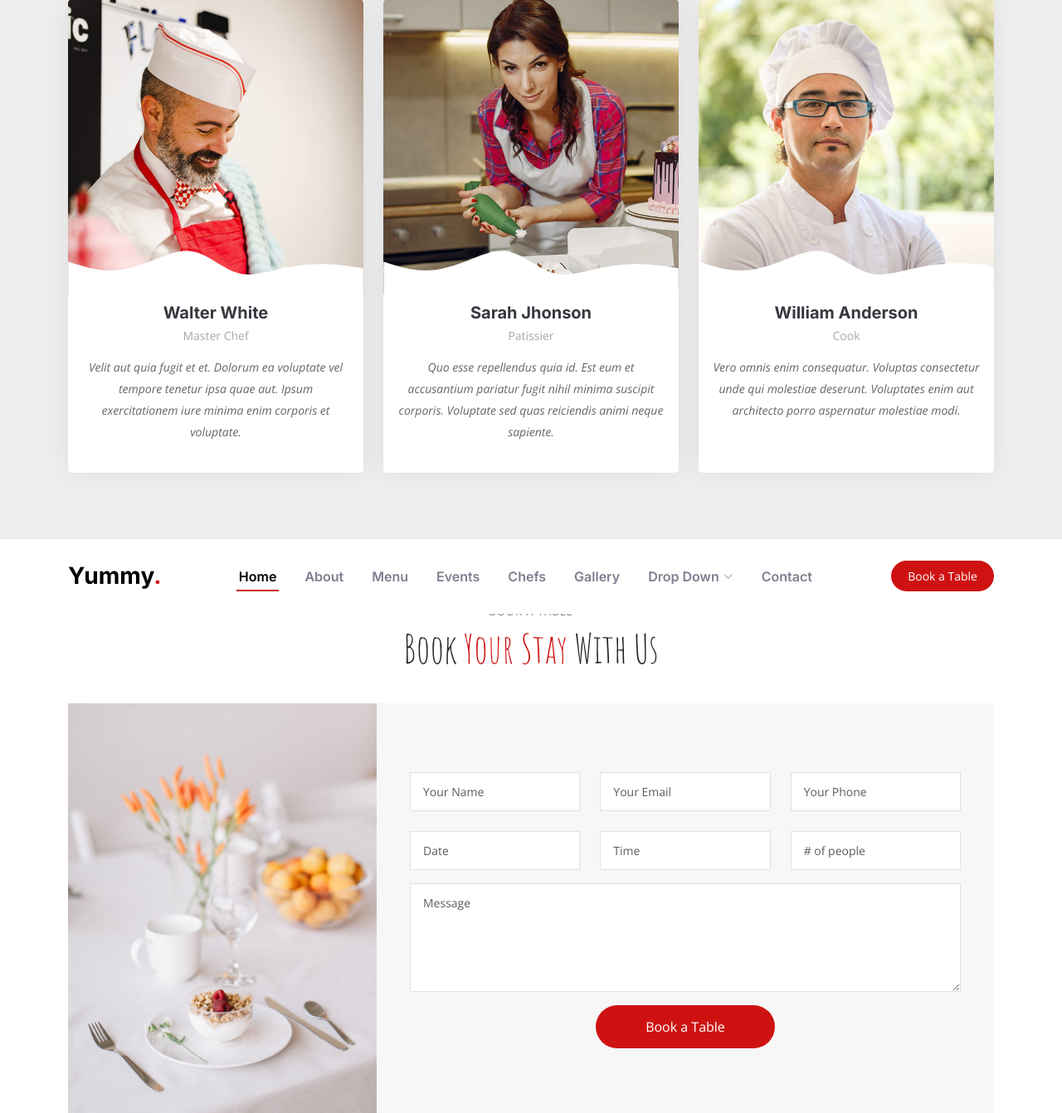
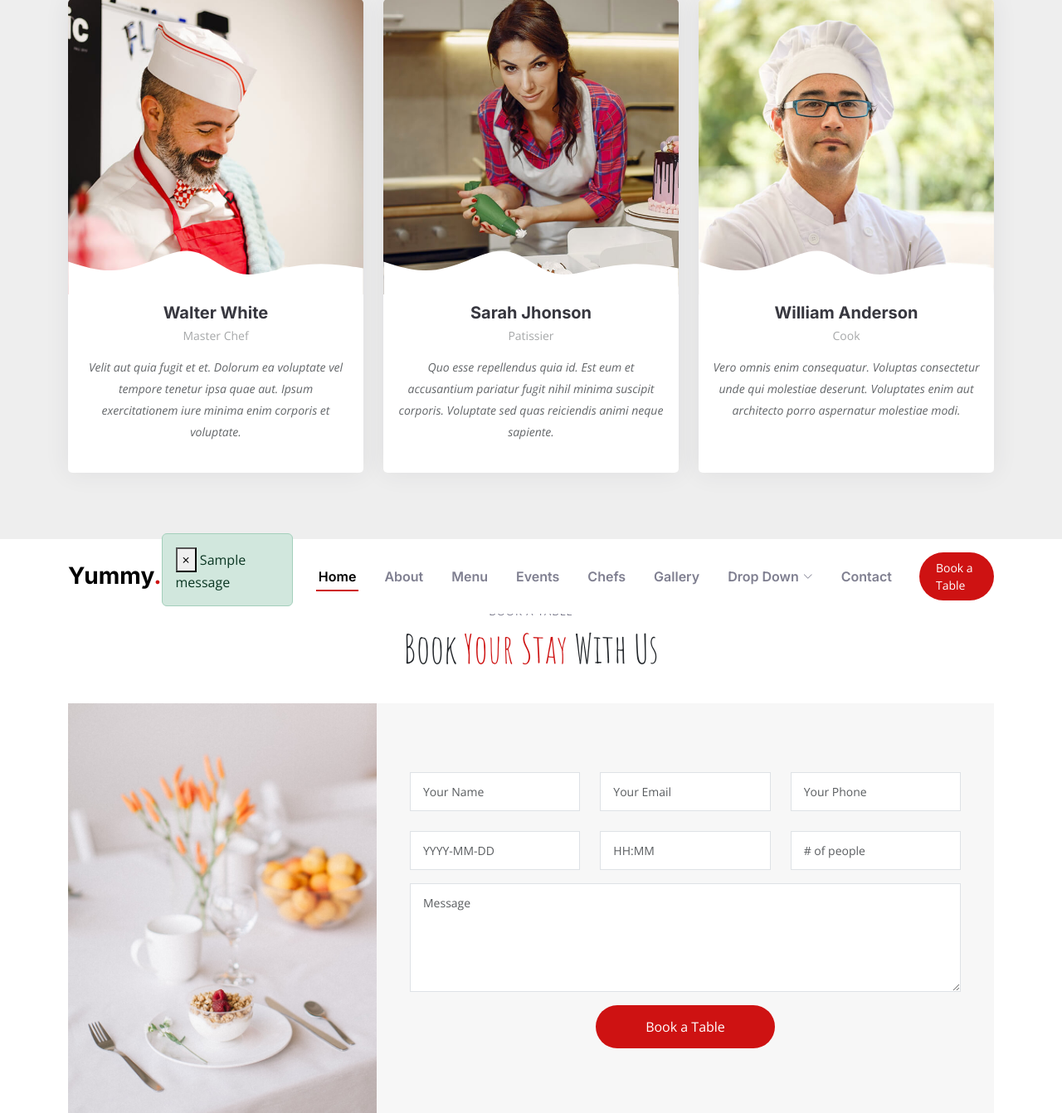
Before and after one commit to leprikon8888/uroki_povtor, a Django app: page / in a window 1280 px wide, after a click on "Book a Table". Shown: the part 5158-6500 px from the top of the page at 83% size. Run offline with Django 4.2, Linux system fonts and the light colour scheme; data comes from the database, SQL or seed files in the repository; both versions use the stored data as it was after the commit; one stand-in notice (Sample message) is shown; some libraries are stand-ins or nearby versions.

Commit message:
урок 6 пройден, но есть ошибка при броне -віскакивает 2 сообщения

```diff
--- a/cafe/admin.py
+++ b/cafe/admin.py
@@ -1,11 +1,11 @@
 from django.contrib import admin
 from django.utils.safestring import mark_safe
 
-from cafe.models import DishCategory, Dish, Gallery
+from cafe.models import DishCategory, Dish, Gallery,Reservation
 
 admin.site.register(Gallery)
 
-
+admin.site.register(Reservation)
 @admin.register(DishCategory)
 class DishCategoryAdmin(admin.ModelAdmin):
     prepopulated_fields = {'slug': ('name',)}
--- /dev/null
+++ b/cafe/forms.py
@@ -0,0 +1,41 @@
+from django import forms
+from .models import Reservation
+
+
+class ReservationForm(forms.ModelForm):
+    name = forms.CharField(label='name', widget=forms.TextInput(attrs={'class': 'form-control',
+                                                                       'id': 'name',
+                                                                       'placeholder': 'Your Name',
+                                                                       'data-rule': 'minlen:4',
+                                                                       'data-msg': 'Please enter at least 4 chars'}))
+    email = forms.EmailField(label='email', widget=forms.EmailInput(attrs={'placeholder': 'Your Email',
+                                                                           'class': 'form-control',
+                                                                           'id': 'email',
+                                                                           'data-rule': 'email',
+                                                                           'data-msg': 'Please enter a valid email'}))
+    phone = forms.CharField(label='phone', widget=forms.TextInput(attrs={'placeholder': 'Your Phone',
+                                                                         'class': 'form-control',
+                                                                         'id': 'phone',
+                                                                         'data-rule': 'minlen:4',
+                                                                         'data-msg': 'Please enter a valid phone: 0xxxxxxxxx'}))
+    date = forms.DateField(label='date', widget=forms.DateInput(attrs={'placeholder': 'YYYY-MM-DD',
+                                                                       'class': 'form-control',
+                                                                       'id': 'date',
+                                                                       'data-rule': 'minlen:4',
+                                                                       'data-msg': 'Please enter at least 4 chars'}))
+    time = forms.TimeField(label='time', widget=forms.TimeInput(attrs={'placeholder': 'HH:MM',
+                                                                       'class': 'form-control',
+                                                                       'id': 'time',
+                                                                       'data-rule': 'minlen:2',
+                                                                       'data-msg': 'Please enter at least 2 chars'}))
+    people = forms.IntegerField(label='people', widget=forms.NumberInput(attrs={'placeholder': '# of people',
+                                                                                'class': 'form-control',
+                                                                                'id': 'people',
+                                                                                'data-rule': 'minlen:1'}))
+    message = forms.CharField(label='message', widget=forms.Textarea(attrs={'placeholder': 'Message',
+                                                                            'class': 'form-control',
+                                                                            'rows': '5'}))
+
+    class Meta:
+        model = Reservation
+        fields = ('name', 'email', 'phone', 'date', 'time', 'people', 'message')
--- a/cafe/models.py
+++ b/cafe/models.py
@@ -43,12 +43,12 @@ class Reservation(models.Model):
     name = models.CharField(max_length=60)
     email = models.EmailField()
     phone_regex = RegexValidator(
-        regex=r'^[\+]?[(]?[0-9]{3}[)]?[-\s\.]?[0-9]{3}[-\s\.]?[0-9]{4,6}$',
-        message='Phone number must be entered in the format: +38(0xx)xxxxxxx',
+        regex=r'^0[0-9]{9}$',
+        message='Phone number must be entered in the format: 0xxxxxxxxx',
     )
     phone = models.CharField(validators=[phone_regex], max_length=20)
     date = models.DateField()
-    time = models.TextField()
+    time = models.TimeField()
     people = models.PositiveSmallIntegerField()
     message = models.TextField(max_length=200, blank=True)
 
--- /dev/null
+++ b/cafe/templates/booking_form.html
@@ -0,0 +1,38 @@
+<section id="book-a-table" class="book-a-table">
+    <div class="container" data-aos="fade-up">
+        <div class="section-header">
+            <h2>Book A Table</h2>
+            <p>Book <span>Your Stay</span> With Us</p>
+        </div>
+
+        <div class="row g-0">
+            <div class="col-lg-4 reservation-img" style="background-image: url(assets/img/reservation.jpg);" data-aos="zoom-out" data-aos-delay="200"></div>
+            <div class="col-lg-8 d-flex align-items-center reservation-form-bg">
+                <form action="{% url 'cafe:home' %}" method="post" role="form" class="php-email-form" data-aos="fade-up" data-aos-delay="100">
+                    {% csrf_token %}
+                    <div class="form-error">{{ booking_form.non_field_errors }}</div>
+                    <div class="row gy-4">
+                        {% for field in booking_form %}
+                            {% if field.name != 'message' %}
+                                <div class="col-lg-4 col-md-6">
+                                    {{ field }}
+                                    <div class="validate">{{ field.errors }}</div>
+                                </div>
+                            {% endif %}
+                        {% endfor %}
+                    </div>
+                    <div class="form-group mt-3">
+                        {{ booking_form.message }}
+                        <div class="validate">{{ booking_form.message.errors }}</div>
+                    </div>
+                    <div class="mb-3">
+                        <div class="loading">Loading</div>
+                        <div class="error-message"></div>
+                        <div class="sent-message">Your booking request was sent. We will call back or send an Email to confirm your reservation. Thank you!</div>
+                    </div>
+                    <div class="text-center"><button type="submit">Book a Table</button></div>
+                </form>
+            </div>
+        </div>
+    </div>
+</section>
--- a/cafe/templates/main.html
+++ b/cafe/templates/main.html
@@ -374,63 +374,8 @@
     </section><!-- End Chefs Section -->
 
     <!-- ======= Book A Table Section ======= -->
-    <section id="book-a-table" class="book-a-table">
-      <div class="container" data-aos="fade-up">
-
-        <div class="section-header">
-          <h2>Book A Table</h2>
-          <p>Book <span>Your Stay</span> With Us</p>
-        </div>
-
-        <div class="row g-0">
-
-          <div class="col-lg-4 reservation-img" style="background-image: url(assets/img/reservation.jpg);" data-aos="zoom-out" data-aos-delay="200"></div>
-
-          <div class="col-lg-8 d-flex align-items-center reservation-form-bg">
-            <form action="forms/book-a-table.php" method="post" role="form" class="php-email-form" data-aos="fade-up" data-aos-delay="100">
-              <div class="row gy-4">
-                <div class="col-lg-4 col-md-6">
-                  <input type="text" name="name" class="form-control" id="name" placeholder="Your Name" data-rule="minlen:4" data-msg="Please enter at least 4 chars">
-                  <div class="validate"></div>
-                </div>
-                <div class="col-lg-4 col-md-6">
-                  <input type="email" class="form-control" name="email" id="email" placeholder="Your Email" data-rule="email" data-msg="Please enter a valid email">
-                  <div class="validate"></div>
-                </div>
-                <div class="col-lg-4 col-md-6">
-                  <input type="text" class="form-control" name="phone" id="phone" placeholder="Your Phone" data-rule="minlen:4" data-msg="Please enter at least 4 chars">
-                  <div class="validate"></div>
-                </div>
-                <div class="col-lg-4 col-md-6">
-                  <input type="text" name="date" class="form-control" id="date" placeholder="Date" data-rule="minlen:4" data-msg="Please enter at least 4 chars">
-                  <div class="validate"></div>
-                </div>
-                <div class="col-lg-4 col-md-6">
-                  <input type="text" class="form-control" name="time" id="time" placeholder="Time" data-rule="minlen:4" data-msg="Please enter at least 4 chars">
-                  <div class="validate"></div>
-                </div>
-                <div class="col-lg-4 col-md-6">
-                  <input type="number" class="form-control" name="people" id="people" placeholder="# of people" data-rule="minlen:1" data-msg="Please enter at least 1 chars">
-                  <div class="validate"></div>
-                </div>
-              </div>
-              <div class="form-group mt-3">
-                <textarea class="form-control" name="message" rows="5" placeholder="Message"></textarea>
-                <div class="validate"></div>
-              </div>
-              <div class="mb-3">
-                <div class="loading">Loading</div>
-                <div class="error-message"></div>
-                <div class="sent-message">Your booking request was sent. We will call back or send an Email to confirm your reservation. Thank you!</div>
-              </div>
-              <div class="text-center"><button type="submit">Book a Table</button></div>
-            </form>
-          </div><!-- End Reservation Form -->
-
-        </div>
-
-      </div>
-    </section><!-- End Book A Table Section -->
+    {% include 'booking_form.html' %}
+    <!-- End Book A Table Section -->
 
     <!-- ======= Gallery Section ======= -->
     {% include 'gallery.html' %}
--- /dev/null
+++ b/cafe/urls.py
@@ -0,0 +1,9 @@
+from django.urls import path
+from cafe import views
+
+app_name = 'cafe'
+
+
+urlpatterns = [
+   path('', views.MainPage.as_view(), name='home'),
+]
--- a/cafe/views.py
+++ b/cafe/views.py
@@ -1,16 +1,11 @@
 import random
 
-from django.shortcuts import render
+from django.contrib import messages
+from django.shortcuts import render, redirect
+
+from .forms import ReservationForm
 from .models import DishCategory, Gallery
-import random
 from django.views.generic import TemplateView
-
-# def main_page(request):
-#     categories = DishCategory.objects.filter(is_visible=True)
-#     gallery = Gallery.objects.filter(is_visible=True)
-#     gallery = random.sample(list(gallery),5)
-#
-#     return render(request, 'main.html', context={'categories': categories, 'gallery': gallery})
 
 
 class MainPage(TemplateView):
@@ -21,7 +16,16 @@ class MainPage(TemplateView):
 
         context['categories'] = DishCategory.objects.filter(is_visible=True)
         context['gallery'] = Gallery.objects.filter(is_visible=True)
+        context['booking_form'] = ReservationForm()
         return context
 
-    def __pos__(self):
-        ...
+    def post(self, request, *args, **kwargs):
+        reservation_form = ReservationForm(request.POST)
+        if reservation_form.is_valid():
+            reservation_form.save()
+            messages.success(request, 'Сообщение о бронировании столика отправлено администратору!')
+            redirect('cafe:home')
+        messages.error(request, 'Сообщение о бронировании столика НЕ отправлено администратору!')
+        context = super().get_context_data(**kwargs)
+        context['booking_form'] = reservation_form
+        return render(request, self.template_name, context=context)
--- /dev/null
+++ b/templates/includes/messages.html
@@ -0,0 +1,44 @@
+{% if messages %}
+    {% for message in messages %}
+        {% if message.tags == 'success' %}
+            <div class="alert alert-success alert-dismissible" role="alert">
+                <button type="button" class="close" data-dismiss="alert" aria-label="Close">
+                    <span aria-hidden="true">&times;</span>
+                </button>
+                {{ message|safe|escape }}
+            </div>
+        {% elif message.tags == 'error' %}
+            <div class="alert alert-danger alert-dismissible" role="alert">
+                <button type="button" class="close" data-dismiss="alert" aria-label="Close">
+                    <span aria-hidden="true">&times;</span>
+                </button>
+                {{ message|safe|escape }}
+            </div>
+        {% elif message.tags == 'info' %}
+            <div class="alert alert-info alert-dismissible" role="alert">
+                <button type="button" class="close" data-dismiss="alert" aria-label="Close">
+                    <span aria-hidden="true">&times;</span>
+                </button>
+                {{ message|safe|escape }}
+            </div>
+        {% elif message.tags == 'warning' %}
+            <div class="alert alert-warning alert-dismissible" role="alert">
+                <button type="button" class="close" data-dismiss="alert" aria-label="Close">
+                    <span aria-hidden="true">&times;</span>
+                </button>
+                {{ message|safe|escape }}
+            </div>
+        {% endif %}
+    {% endfor %}
+{% endif %}
+
+
+<script>
+    var closeButtons = document.querySelectorAll('.alert button.close');
+    closeButtons.forEach(function (button) {
+        button.addEventListener('click', function () {
+            var alert = this.parentNode;
+            alert.style.display = 'none';
+        });
+    });
+</script>
--- a/templates/index.html
+++ b/templates/index.html
@@ -45,6 +45,9 @@
         <!-- <img src="assets/img/logo.png" alt=""> -->
         <h1>Yummy<span>.</span></h1>
       </a>
+
+            {% include 'includes/messages.html' %}
+
 
       <nav id="navbar" class="navbar">
         <ul>
@@ -124,7 +127,7 @@
   <script src="{% static 'assets/vendor/glightbox/js/glightbox.min.js' %}"></script>
   <script src="{% static 'assets/vendor/purecounter/purecounter_vanilla.js' %}"></script>
   <script src="{% static 'assets/vendor/swiper/swiper-bundle.min.js' %}"></script>
-  <script src="{% static 'assets/vendor/php-email-form/validate.js' %}"></script>
+
 
   <!-- Template Main JS File -->
   <script src="{% static 'assets/js/main.js' %}"></script>
--- a/uroki_povtor/urls.py
+++ b/uroki_povtor/urls.py
@@ -1,28 +1,12 @@
-"""
-URL configuration for uroki_povtor project.
 
-The `urlpatterns` list routes URLs to views. For more information please see:
-    https://docs.djangoproject.com/en/4.2/topics/http/urls/
-Examples:
-Function views
-    1. Add an import:  from my_app import views
-    2. Add a URL to urlpatterns:  path('', views.home, name='home')
-Class-based views
-    1. Add an import:  from other_app.views import Home
-    2. Add a URL to urlpatterns:  path('', Home.as_view(), name='home')
-Including another URLconf
-    1. Import the include() function: from django.urls import include, path
-    2. Add a URL to urlpatterns:  path('blog/', include('blog.urls'))
-"""
 from django.conf.urls.static import static
 from django.contrib import admin
-from django.urls import path
-from cafe import views
+from django.urls import path, include
 from uroki_povtor import settings
 
 urlpatterns = [
     path('admin/', admin.site.urls),
-    path('', views.MainPage.as_view()),
+    path('', include('cafe.urls')),
 ]
 
 if settings.DEBUG:
```
Also changed, not shown: cafe/migrations/0006_alter_reservation_time.py (added), db.sqlite3.
